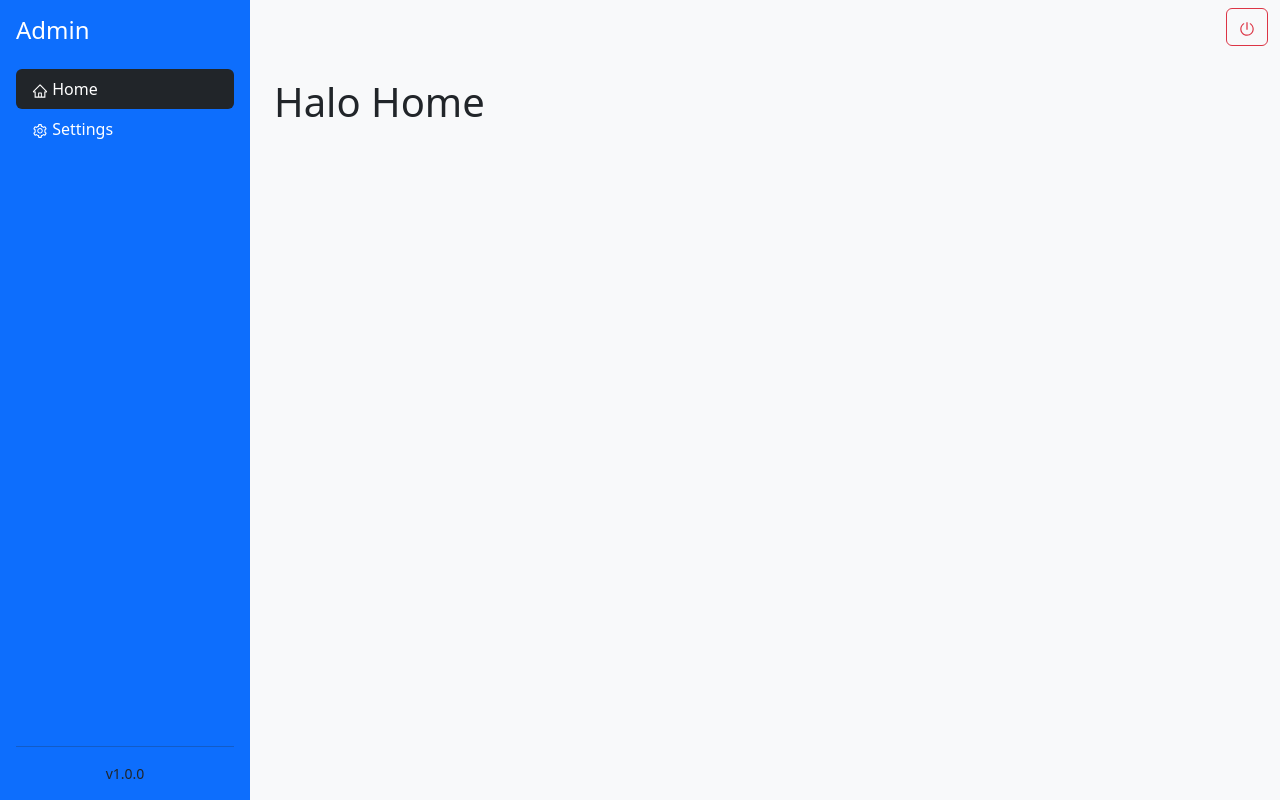
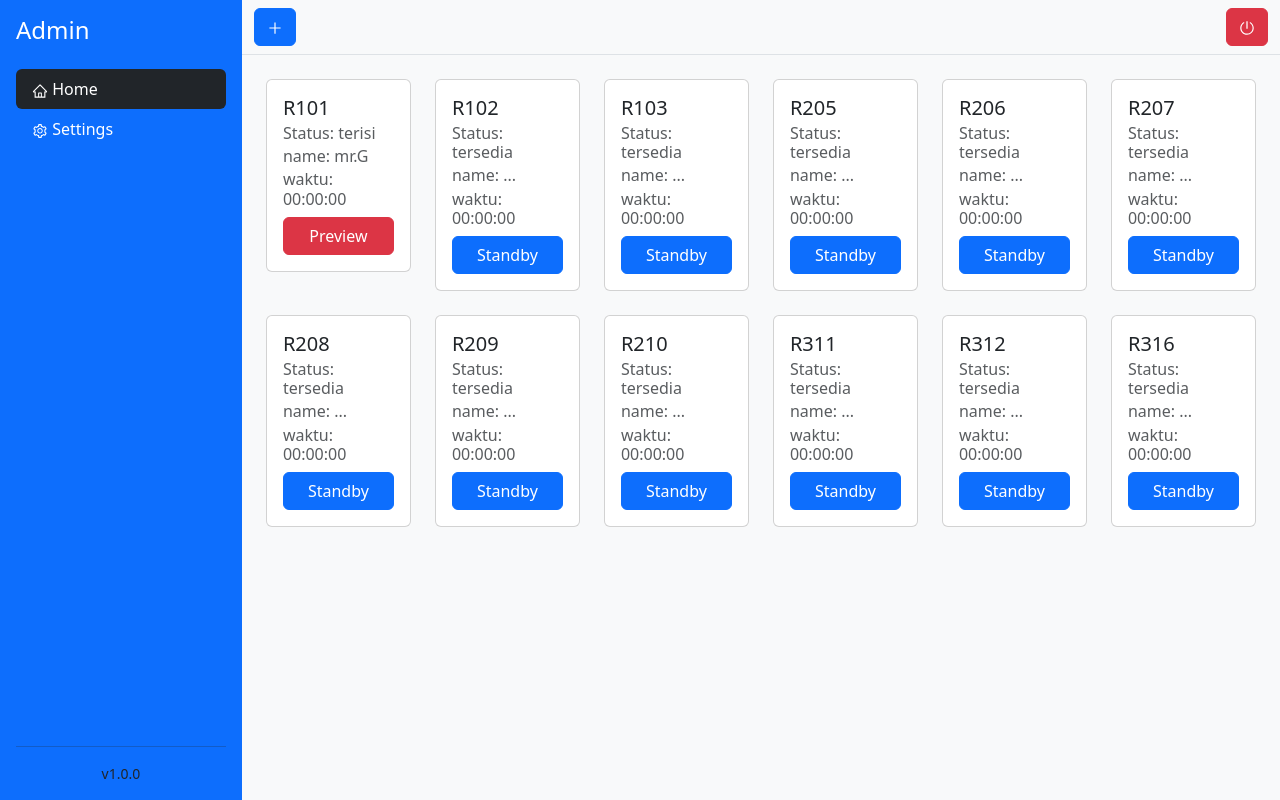
Before and after one commit to frandi-dev/admin, a React (Vite) app: page /#/ in a window 1280 px wide. Built offline with nearby package versions, Linux system fonts and the light colour scheme.

Commit message:
- membuat  exemple data room di chard - membuat tooltiip

```diff
--- /dev/null
+++ b/src/components/ChardRoom.jsx
@@ -0,0 +1,30 @@
+const ChardRoom = ({ name, status_room, waktu_berjalan, nama_pelanggan }) => {
+  return (
+    <div className="col-2">
+      <div className="card mb-4">
+        <div className="card-body">
+          <h5 className="card-title">{name}</h5>
+          <h6 className="card-subtitle mb-2 text-body-secondary">
+            Status: {status_room}
+          </h6>
+          <h6 className="card-subtitle mb-2 text-body-secondary">
+            name: {nama_pelanggan ? nama_pelanggan : "..."}
+          </h6>
+          <h6 className="card-subtitle mb-2 text-body-secondary">
+            waktu: {waktu_berjalan}
+          </h6>
+
+          <div class="d-grid gap-2">
+            {status_room === "terisi" ? (
+              <button className="btn btn-danger">Preview</button>
+            ) : (
+              <button className="btn btn-primary">Standby</button>
+            )}
+          </div>
+        </div>
+      </div>
+    </div>
+  );
+};
+
+export default ChardRoom;
--- a/src/components/Layout.jsx
+++ b/src/components/Layout.jsx
@@ -1,26 +1,50 @@
-import { Link, Outlet } from "react-router-dom";
+import { Outlet } from "react-router-dom";
 import Sidebar from "./Sidebar";
-import { AiOutlineMenu, AiOutlinePoweroff } from "react-icons/ai";
+import { AiOutlinePlus, AiOutlinePoweroff } from "react-icons/ai";
+import * as bootstrap from "bootstrap";
+import { useEffect } from "react";
 
 const Layout = () => {
+  useEffect(() => {
+    // Aktifkan semua tooltip setelah render
+    const tooltipTriggerList = document.querySelectorAll(
+      '[data-bs-toggle="tooltip"]'
+    );
+    tooltipTriggerList.forEach((el) => {
+      new bootstrap.Tooltip(el);
+    });
+  });
   return (
     <div className="d-flex vh-100">
       <Sidebar />
-
       {/* Main Content */}
       <div className="flex-grow-1 bg-light">
-        <nav className="navbar bg-body-tertiary">
+        <nav className="navbar bg-body-tertiary border-bottom">
           <div className="container-fluid">
-            <a className="navbar-brand">{/* <AiOutlineMenu /> */}</a>
+            <ul className="nav">
+              <li class="nav-item">
+                <button
+                  className="btn btn-primary"
+                  data-bs-toggle="tooltip"
+                  data-bs-placement="bottom"
+                  data-bs-title="add new room"
+                >
+                  <AiOutlinePlus style={{ marginBottom: "2px" }} />
+                </button>
+              </li>
+            </ul>
             <div className="d-flex">
               <button
-                className="btn btn-outline-danger text-center"
+                className="btn btn-danger text-center"
+                data-bs-toggle="tooltip"
+                data-bs-placement="bottom"
+                data-bs-title="close"
                 onClick={(e) => {
                   e.preventDefault();
                   window.electronAPI.closeWindow();
                 }}
               >
-                <AiOutlinePoweroff />
+                <AiOutlinePoweroff style={{ marginBottom: "2px" }} />
               </button>
             </div>
           </div>
--- a/src/index.css
+++ b/src/index.css
@@ -1,3 +1,7 @@
+* {
+  user-select: none;
+}
+
 .drag {
   -webkit-app-region: drag;
 }
--- a/src/main.jsx
+++ b/src/main.jsx
@@ -7,13 +7,14 @@ import "bootstrap/dist/css/bootstrap.min.css";
 import "bootstrap/dist/js/bootstrap.bundle.min.js";
 import "./index.css";
 import Layout from "./components/Layout";
+import Room from "./pages/Room";
 
 createRoot(document.getElementById("root")).render(
   <StrictMode>
     <Router>
       <Routes>
         <Route element={<Layout />}>
-          <Route index path="/" element={<h1>Halo Home</h1>} />
+          <Route index path="/" element={<Room />} />
           <Route path="/about" element={<h1>Halo about</h1>} />
         </Route>
       </Routes>
--- /dev/null
+++ b/src/pages/Room.jsx
@@ -0,0 +1,76 @@
+import ChardRoom from "../components/ChardRoom";
+
+const Room = () => {
+  return (
+    <div>
+      <div className="row">
+        <ChardRoom
+          name={"R101"}
+          status_room={"terisi"}
+          waktu_berjalan={"00:00:00"}
+          nama_pelanggan={"mr.G"}
+        />
+        <ChardRoom
+          name={"R102"}
+          status_room={"tersedia"}
+          waktu_berjalan={"00:00:00"}
+        />
+        <ChardRoom
+          name={"R103"}
+          status_room={"tersedia"}
+          waktu_berjalan={"00:00:00"}
+        />
+        <ChardRoom
+          name={"R205"}
+          status_room={"tersedia"}
+          waktu_berjalan={"00:00:00"}
+        />
+        <ChardRoom
+          name={"R206"}
+          status_room={"tersedia"}
+          waktu_berjalan={"00:00:00"}
+        />
+        <ChardRoom
+          name={"R207"}
+          status_room={"tersedia"}
+          waktu_berjalan={"00:00:00"}
+        />
+      </div>
+
+      <div className="row">
+        <ChardRoom
+          name={"R208"}
+          status_room={"tersedia"}
+          waktu_berjalan={"00:00:00"}
+        />
+        <ChardRoom
+          name={"R209"}
+          status_room={"tersedia"}
+          waktu_berjalan={"00:00:00"}
+        />
+        <ChardRoom
+          name={"R210"}
+          status_room={"tersedia"}
+          waktu_berjalan={"00:00:00"}
+        />
+        <ChardRoom
+          name={"R311"}
+          status_room={"tersedia"}
+          waktu_berjalan={"00:00:00"}
+        />
+        <ChardRoom
+          name={"R312"}
+          status_room={"tersedia"}
+          waktu_berjalan={"00:00:00"}
+        />
+        <ChardRoom
+          name={"R316"}
+          status_room={"tersedia"}
+          waktu_berjalan={"00:00:00"}
+        />
+      </div>
+    </div>
+  );
+};
+
+export default Room;
```
